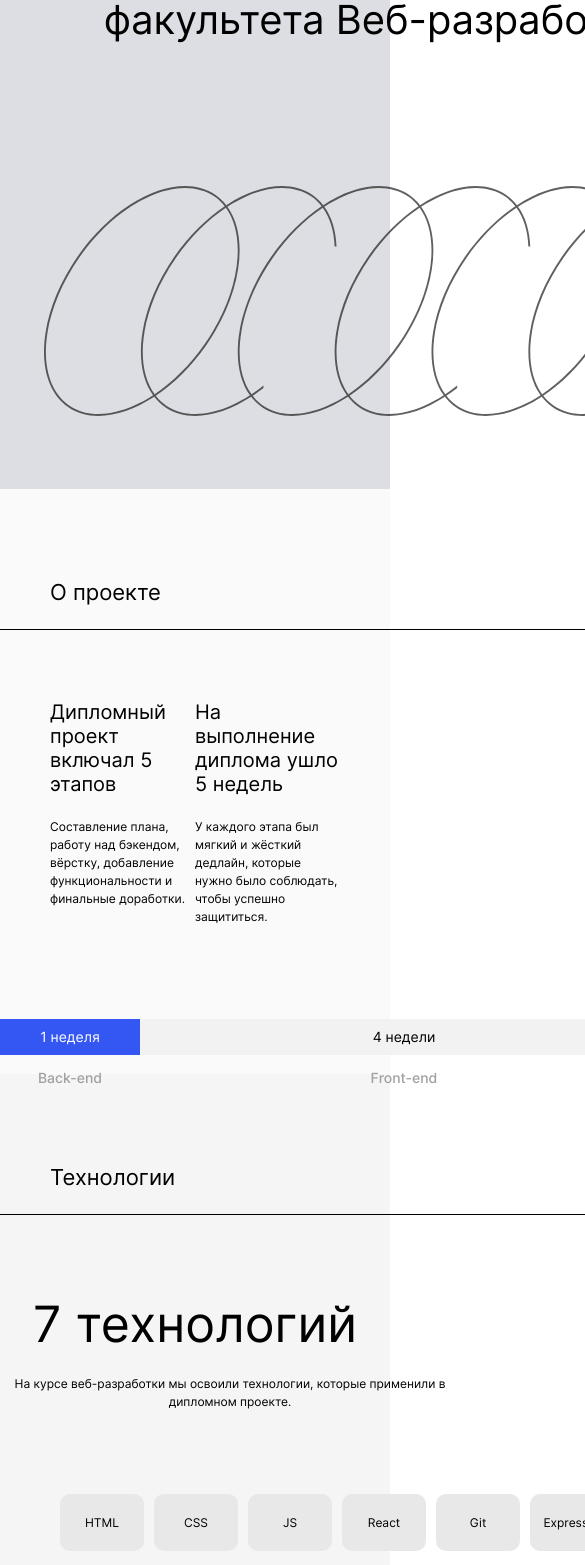
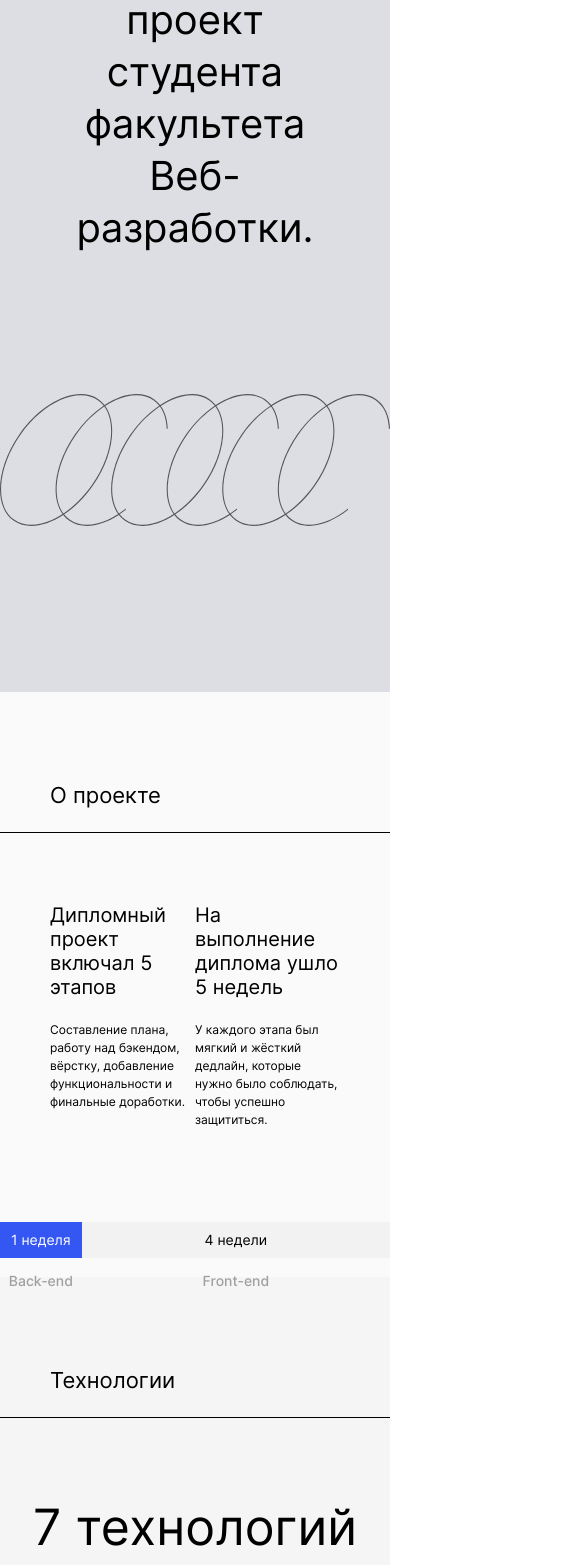
Before and after one commit to CheNikos/movies-explorer-frontend, a React (Create React App) app: page / in a window 390 px wide. Shown: the part 432-1997 px from the top of the page, 585 px wide, since content can reach past the window. Built offline with nearby package versions, Linux system fonts and the light colour scheme.

Commit message:
Адаптивил главную страницу

```diff
--- a/src/components/App/App.css
+++ b/src/components/App/App.css
@@ -12,3 +12,9 @@
     max-width: 768px;
   }
 }
+
+@media screen and (max-width: 320px) {
+  .app {
+    max-width: 320px;
+  }
+}
--- a/src/components/Footer/Footer.css
+++ b/src/components/Footer/Footer.css
@@ -1,5 +1,6 @@
 .footer {
   background: #f8f8f8;
+  max-width: 1280px;
 }
 
 .footer__text {
@@ -13,7 +14,7 @@
 }
 
 .footer__line {
-  width: 1140px;
+  max-width: 1140px;
   border-bottom: 1px solid #e8e8e8;
   margin: 20px auto 0 auto;
 }
@@ -22,7 +23,7 @@
   margin: 20px 0 0 70px;
   display: flex;
   justify-content: flex-end;
-  width: 1140px;
+  max-width: 1140px;
 }
 
 .footer__date {
@@ -47,12 +48,12 @@
 
 @media screen and (max-width: 768px) {
   .footer__line {
-    width: 708px;
+    max-width: 708px;
   }
 
   .footer__stroke {
     margin: 20px 0 0 30px;
-    width: 708px;
+    max-width: 708px;
   }
 }
 
@@ -78,7 +79,7 @@
     justify-content: center;
     flex-direction: column-reverse;
     text-align: center;
-    width: 300px;
+    max-width: 300px;
   }
 
   .footer__date {
--- a/src/components/Main/AboutMe/AboutMe.css
+++ b/src/components/Main/AboutMe/AboutMe.css
@@ -11,11 +11,11 @@
   width: 600px;
   margin-top: 0px;
   margin-bottom: 0;
-  padding: 110px 610px 0 70px;
+  padding: 110px 0 0 70px;
 }
 
 .about-me__line {
-  width: 1140px;
+  max-width: 1140px;
   border-bottom: 1px solid black;
   margin: 23px auto 0 auto;
 }
@@ -25,7 +25,8 @@
 }
 
 .about-me__student {
-  width: 600px;
+  max-width: 600px;
+  margin-right: 49px;
 }
 
 .about-me__name {
@@ -49,15 +50,14 @@
   font-size: 14px;
   font-weight: 400;
   line-height: 22px;
-  margin: 26px 0 0 70px;
+  margin: 26px 0 99px 70px;
 }
 
 .about-me__github {
   font-size: 14px;
   font-weight: 500;
   line-height: 17px;
-  position: absolute;
-  margin: 99px 0 0 70px;
+  margin: 0 0 0 70px;
   text-decoration: none;
   color: rgba(0, 0, 0, 1);
 }
@@ -68,23 +68,32 @@
   border-radius: 10px;
   object-fit: cover;
   margin: 66px 70px 0 auto;
+  background-image: url(../../../images/aboutme-image/108144224.jpg);
+  background-position: center;
+  background-repeat: no-repeat;
+  background-size: cover;
 }
 
 @media screen and (max-width: 768px) {
   .about-me__title {
-    padding: 90px 118px 0 50px;
+    margin: 0 0 0 0;
+    max-width: fit-content;
+    padding: 90px 0 0 50px;
   }
 
   .about-me__line {
-    width: 668px;
+    max-width: 668px;
   }
 
   .about-me__content {
     display: flex;
+    max-width: 668px;
+    margin: 0 auto 0 auto;
   }
 
   .about-me__student {
-    width: 668px;
+    max-width: 668px;
+    margin-right: 0;
   }
 
   .about-me__name {
@@ -101,20 +110,20 @@
   }
 
   .about-me__info {
-    margin: 20px 0 0 50px;
+    margin: 20px 0 87px 50px;
     font-size: 12px;
     line-height: 18px;
-    width: 364px;
+    max-width: 364px;
   }
 
   .about-me__github {
-    margin: 87px 0 0 50px;
+    margin: 0 0 0 50px;
   }
 
   .about-me__image {
     width: 255px;
     height: 307px;
-    margin: 66px 50px 0 auto;
+    margin: 66px 0 0 auto;
   }
 }
 
@@ -154,14 +163,14 @@
   }
 
   .about-me__info {
-    margin: 20px 0 0 14px;
+    margin: 20px 0 40px 14px;
     font-size: 11px;
     line-height: 16px;
     width: 292px;
   }
 
   .about-me__github {
-    margin: 40px 0 0 14px;
+    margin: 0 0 0 14px;
   }
 
   .about-me__image {
--- a/src/components/Main/AboutMe/AboutMe.js
+++ b/src/components/Main/AboutMe/AboutMe.js
@@ -1,5 +1,4 @@
 import "./AboutMe.css";
-import photo from "../../../images/aboutme-image/108144224.jpg";
 
 export default function AboutMe() {
   return (
@@ -19,7 +18,7 @@ export default function AboutMe() {
           </p>
           <a href="https://github.com/CheNikos" target="blank" className="about-me__github">Github</a>
         </div>
-        <img src={photo} className="about-me__image" alt="Моё фото" />
+        <div className="about-me__image" alt="Моё фото" />
       </div>
     </div>
   );
--- a/src/components/Main/AboutProject/AboutProject.css
+++ b/src/components/Main/AboutProject/AboutProject.css
@@ -13,11 +13,11 @@
   width: 600px;
   margin-top: 0px;
   margin-bottom: 0;
-  padding: 110px 610px 0 70px;
+  padding: 110px 0 0 70px;
 }
 
 .about-project__line {
-  width: 1140px;
+  max-width: 1140px;
   border-bottom: 1px solid black;
   margin: 23px auto 0 auto;
 }
@@ -51,7 +51,7 @@
 }
 
 .about-project__stage {
-  width: 1140px;
+  max-width: 1140px;
   height: 36px;
   margin: 110px auto 0 auto;
   display: flex;
@@ -90,7 +90,7 @@
 }
 
 .about-project__subtext {
-  width: 1140px;
+  max-width: 1140px;
   height: 36px;
   margin: auto;
   display: flex;
@@ -120,13 +120,13 @@
   }
 
   .about-project__title {
-    margin-top: 0px;
-    margin-bottom: 0;
-    padding: 90px 118px 0 50px;
+    margin: 0 0 0 0;
+    padding: 90px 0 0 50px;
+    max-width: fit-content;
   }
 
   .about-project__line {
-    width: 668px;
+    max-width: 668px;
     margin: 23px auto 0 auto;
   }
 
@@ -157,7 +157,7 @@
   }
 
   .about-project__stage {
-    width: 668px;
+    max-width: 668px;
     height: 36px;
     margin: 93px auto 0 auto;
     display: flex;
@@ -196,7 +196,7 @@
   }
 
   .about-project__subtext {
-    width: 668px;
+    max-width: 668px;
     height: 36px;
     margin: auto;
     display: flex;
@@ -229,7 +229,7 @@
   .about-project__title {
     margin-top: 0px;
     margin-bottom: 0;
-    padding: 70px 18px 0 18px;
+    padding: 70px 0 0 18px;
     font-size: 18px;
     line-height: 22px;
     max-width: 284px;
--- a/src/components/Main/Main.css
+++ b/src/components/Main/Main.css
@@ -1,3 +1,4 @@
 .main {
     display: block;
+    max-width: 1280px;
 }
--- a/src/components/Main/Portfolio/Portfolio.css
+++ b/src/components/Main/Portfolio/Portfolio.css
@@ -14,7 +14,7 @@
 }
 
 .portfolio__website {
-  width: 1140px;
+  max-width: 1140px;
   margin: 20px 0 0 70px;
   display: flex;
   justify-content: space-between;
@@ -37,7 +37,7 @@
 }
 
 .portfolio__line {
-  width: 1140px;
+  max-width: 1140px;
   border-bottom: 1px solid #e8e8e8;
   margin: 19px auto 0 auto;
 }
@@ -54,7 +54,7 @@
   }
 
   .portfolio__website {
-    width: 668px;
+    max-width: 668px;
     margin: 20px 0 0 50px;
   }
 
@@ -69,7 +69,7 @@
   }
 
   .portfolio__line {
-    width: 668px;
+    max-width: 668px;
   }
 }
 
@@ -87,7 +87,7 @@
   }
 
   .portfolio__website {
-    width: 292px;
+    max-width: 292px;
     margin: 20px 0 0 14px;
   }
 
@@ -104,6 +104,6 @@
   }
 
   .portfolio__line {
-    width: 292px;
+    max-width: 292px;
   }
 }
--- a/src/components/Main/Promo/Promo.css
+++ b/src/components/Main/Promo/Promo.css
@@ -1,5 +1,5 @@
 .promo {
-  width: 1280px;
+  max-width: 1280px;
 }
 
 .promo__title {
@@ -8,11 +8,16 @@
   line-height: 52px;
   text-align: left;
   max-width: 626px;
-  margin: 50px 584px 0 70px;
+  margin: 50px 0 0 70px;
 }
 
-.promo__image {
-  margin: 102px 70px 60px 488px;
+.promo__conteiner {
+  max-width: 722px;
+  min-height: 244px;
+  margin: 102px 70px 60px auto;
+  display: flex;
+  background-image: url(../../../images/promo-image/text__COLOR_landing-logo.svg);
+  background-repeat: no-repeat;
 }
 
 @media screen and (max-width: 768px) {
@@ -26,10 +31,11 @@
     max-width: 680px;
   }
 
-  .promo__image {
-    width: 680px;
-    height: 230px;
-    margin: 140px 44px 70px 44px;
+  .promo__conteiner {
+    max-width: 678px;
+    min-height: 228px;
+    margin: 140px auto 70px auto;
+    background-size: contain;
   }
 }
 
@@ -46,11 +52,11 @@
     font-weight: 400;
     line-height: 39px;
   }
-
-  .promo__image {
-    width: 320px;
-    height: 230px;
-    margin: 60px 0px 40px 0px;
-    object-fit: cover;
+  .promo__conteiner {
+    max-width: 320px;
+    min-height: 230px;
+    margin: 60px auto 40px auto;
+    background-size: cover;
+    background-position: center;
   }
 }
--- a/src/components/Main/Promo/Promo.js
+++ b/src/components/Main/Promo/Promo.js
@@ -1,12 +1,12 @@
 import './Promo.css';
-import promoImage from '../../../images/promo-image/text__COLOR_landing-logo.svg'
 
 export default function Promo() {
 
   return (
     <div className="promo">
         <h1 className='promo__title'>Учебный проект студента факультета Веб-разработки.</h1>
-        <img src={promoImage} className='promo__image' alt='Промо'/>
+        <div className='promo__conteiner'>
+        </div>
     </div>
   );
 }
--- a/src/components/Main/Techs/Techs.css
+++ b/src/components/Main/Techs/Techs.css
@@ -12,11 +12,11 @@
   width: 600px;
   margin-top: 0px;
   margin-bottom: 0;
-  padding: 110px 610px 0 70px;
+  padding: 110px 0 0 70px;
 }
 
 .techs__line {
-  width: 1140px;
+  max-width: 1140px;
   border-bottom: 1px solid black;
   margin: 23px auto 0 auto;
 }
@@ -34,7 +34,7 @@
   font-size: 14px;
   font-weight: 400;
   line-height: 20px;
-  width: 491px;
+  max-width: 491px;
   margin: 26px auto 0 auto;
   text-align: center;
   margin-bottom: 0;
@@ -51,8 +51,9 @@
   grid-template-columns: 90px 90px 90px 90px 90px 90px 90px;
   grid-template-rows: 60px;
   gap: 10px;
-  margin: 0 295px 0 295px;
   padding-left: 0;
+  max-width: fit-content;
+  margin: 0 auto 0 auto;
 }
 
 .techs__stack {
@@ -78,14 +79,13 @@
   }
 
   .techs__title {
-    width: 652px;
-    margin-top: 0px;
-    margin-bottom: 0;
-    padding: 90px 66px 0 50px;
+    max-width: fit-content;
+    margin: 0 0 0 0;
+    padding: 90px 0 0 50px;
   }
 
   .techs__line {
-    width: 668px;
+    max-width: 668px;
   }
 
   .techs__technology {
@@ -95,7 +95,7 @@
   }
 
   .techs__text {
-    width: 460px;
+    max-width: 460px;
     margin: 22px auto 0 auto;
     text-align: center;
     margin-bottom: 0;
@@ -111,17 +111,16 @@
 
   .techs__conteiner {
     list-style-type: none;
-    display: grid;
-    grid-template-columns: 84px 84px 84px 84px 84px 84px 84px;
-    grid-template-rows: 57px;
+    display: flex;
+    flex-direction: row;
     gap: 10px;
-    margin: 0 60px 0 60px;
+    margin: 0 auto 0 auto;
     padding-left: 0;
   }
 
   .techs__stack {
     text-decoration: none;
-    width: 84px;
+    max-width: 84px;
     height: 57px;
   }
 
@@ -141,8 +140,9 @@
   }
 
   .techs__title {
-    width: 652px;
-    padding: 70px 18px 0 18px;
+    max-width: 284px;
+    margin: 0 0 0 0;
+    padding: 70px 0 0 18px;
     font-size: 18px;
     line-height: 22px;
   }
--- a/src/components/Navigation/Navigation.css
+++ b/src/components/Navigation/Navigation.css
@@ -106,7 +106,6 @@
   background-color: #fafafa;
 }
 
-
 @media screen and (max-width: 768px) {
   .navigation__navigation-bar {
     display: none;
@@ -114,6 +113,10 @@
 
   .navigation__burger {
     display: block;
+  }
+
+  .navigation__content {
+    margin-right: 30px;
   }
 }
 
@@ -123,4 +126,17 @@
     height: 43px;
     margin-right: 14px;
   }
+
+  .navigation__content {
+    margin-right: 14px;
+  }
+
+  .navigation__registration {
+    margin-right: 14px;
+    font-size: 10px;
+  }
+
+  .navigation__signin-text {
+    font-size: 10px;
+  }
 }
```
